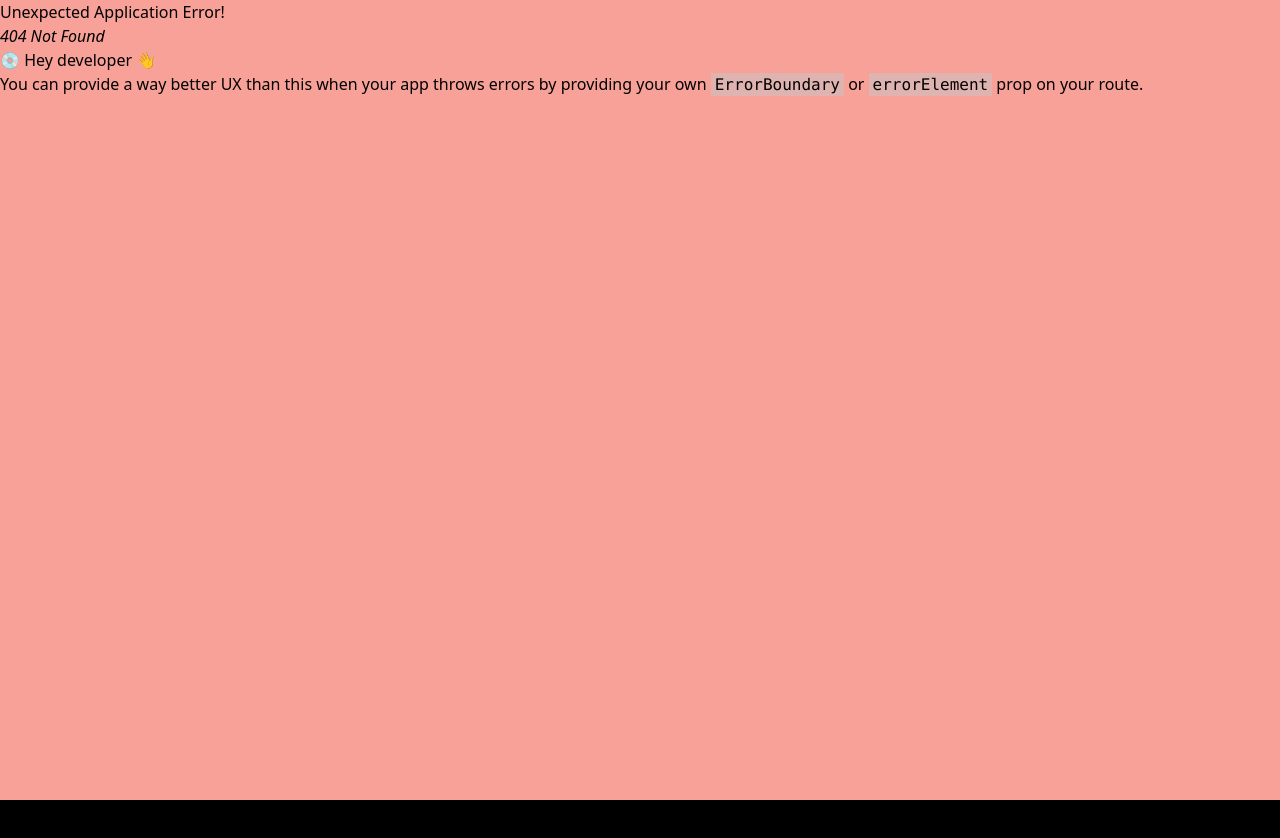
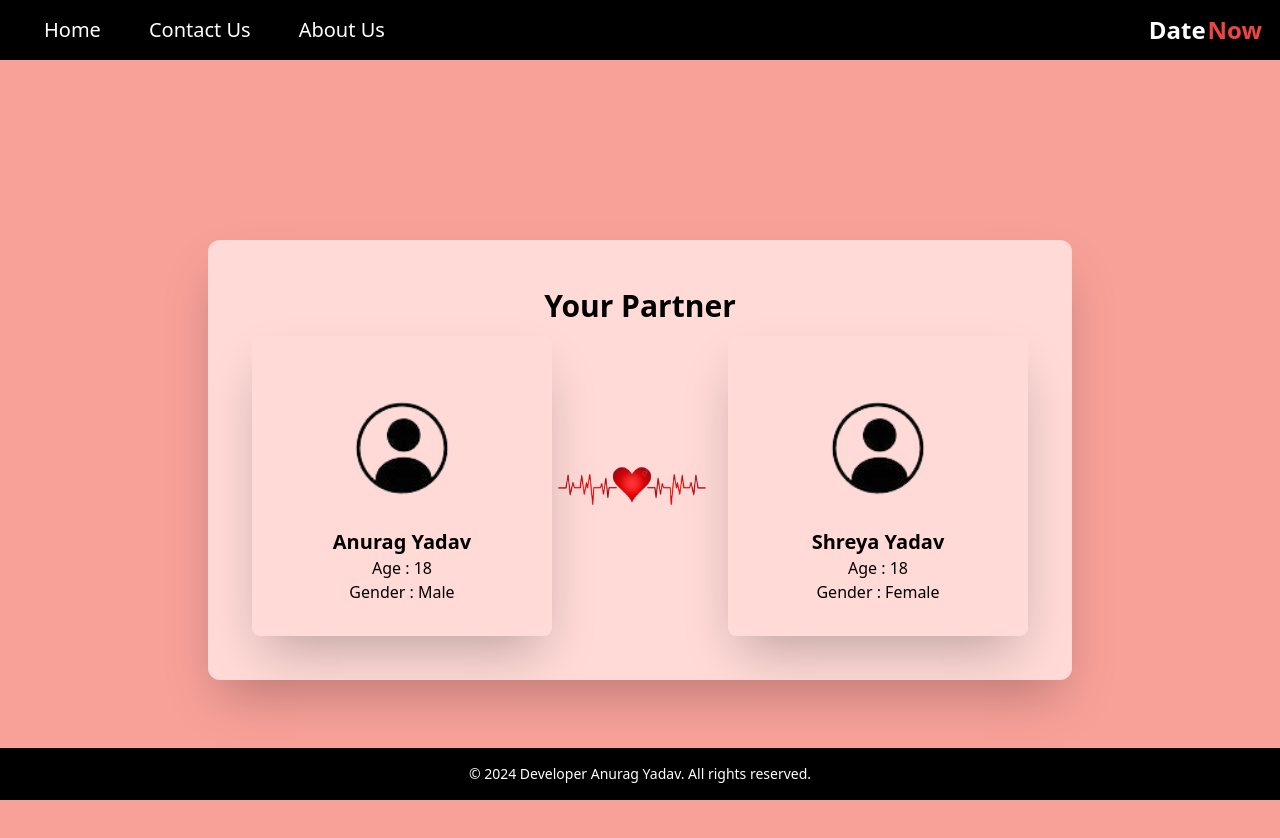
Before and after one commit to lokesh0921/DateNow, a React (Vite) app: page /match in a window 1280 px wide. Before the commit this address had no page. Shown: the top 838 px of the page. Before the commit the page ends 800 px from the top, so only its background shows below. Built offline with nearby package versions, Linux system fonts and the light colour scheme.

Commit message:
Match up page added

```diff
--- a/src/components/details/Details.jsx
+++ b/src/components/details/Details.jsx
@@ -1,10 +1,13 @@
 import React, { useEffect } from "react";
+import { useNavigate } from "react-router-dom";
 
 
 function Details() {
+  const navigate=useNavigate();
 
-  const callalert = () => {
-    alert("The site is under construction. Please wait...!");
+  const pressed = () => {
+    // alert("The site is under construction. Please wait...!");
+    navigate('/match');
   };
 
   return (
@@ -62,7 +65,7 @@ function Details() {
 
             <button
               type="submit"
-              onClick={callalert}
+              onClick={pressed}
               className="md:w-32 bg-orange-700 hover:bg-blue-dark text-white font-bold py-3 px-6 rounded-lg mt-8 ml-auto hover:bg-orange-600 transition ease-in-out duration-300"
             >
               Find
--- a/src/components/home/Home.jsx
+++ b/src/components/home/Home.jsx
@@ -13,7 +13,6 @@ function Home() {
 
     const navigate = useNavigate();
     const press = () => {
-        sessionStorage.setItem("fromHome", "true");
         navigate('/details'); // Navigate to the /details route
     };
 
--- /dev/null
+++ b/src/components/match/Match.jsx
@@ -0,0 +1,34 @@
+import React from 'react'
+import img from './match.png'
+import profile from './profile.png'
+
+function Match() {
+  return (
+    <div className='h-screen w-full grid place-content-center mx-0 my-0'>
+        <div className=' bg-[#ffdad7] p-11 md:pt-12 pt-12 rounded-xl shadow-2xl mx-5 md:mx-0 max-h-[580px] overflow-auto'>
+            <div className='flex justify-center'>
+                <h1 className='text-3xl font-bold'>Your Partner</h1>
+            </div>
+            <div className='flex flex-col md:flex-row md:justify-between items-center mt-3'>
+                <div className=' sm:rounded-lg md:shadow-2xl h-[300px] w-[300px] flex flex-col items-center justify-center '>
+                    <img src={profile} alt='profile' className='rounded-full w-20 md:w-32' />
+                    <h1 className='font-semibold text-xl'>Anurag Yadav</h1>
+                    <h2 className='font-medium text-base'>Age : 18</h2>
+                    <h2 className='font-medium text-base'>Gender : Male</h2>
+                </div>
+                <div className='my-0 md:my-0 w-44'>
+                    <img src={img} alt="Match" className='w-40 h-40 object-cover rounded-full'/>
+                </div>
+                <div className=' sm:rounded-lg md:shadow-2xl h-[300px] w-[300px] flex flex-col items-center justify-center'>
+                    <img src={profile} alt='profile' className='rounded-full w-20 md:w-32' />
+                    <h1 className='font-semibold text-xl'>Shreya Yadav</h1>
+                    <h2 className='font-medium text-base'>Age : 18</h2>
+                    <h2 className='font-medium text-base'>Gender : Female</h2>
+                </div>
+            </div>
+        </div>
+    </div>
+  )
+}
+
+export default Match
--- a/src/components/navbar/Navbar.jsx
+++ b/src/components/navbar/Navbar.jsx
@@ -3,7 +3,7 @@ import { NavLink } from "react-router-dom";
 
 function Navbar() {
   return (
-    <div className="bg-black w-full h-[60px] left-0 flex items-center px-4 right-0 top-0 text-sm  md:text-lg">
+    <div className="bg-black w-full h-[60px] left-0 flex items-center px-4 right-0 top-0 text-base  md:text-xl">
       <ul className="flex items-center text-white space-x-10 ml-6 w-full">
         <li className="relative group">
           <NavLink
--- a/src/main.jsx
+++ b/src/main.jsx
@@ -8,14 +8,15 @@ import About from './components/about/About.jsx'
 import Contact from './components/contact/Contact.jsx'
 import Home from './components/home/Home.jsx'
 import Details from './components/details/Details.jsx'
+import Match from './components/match/Match.jsx'
 
 const router=createBrowserRouter(
   createRoutesFromElements(
     <Route path='/' element={<Layout/>}>
-      <Route path='' element={<Home />} >
-      </Route>
+      <Route path='' element={<Home />} />
 {/* </Route> */}
       <Route path='details' element={<Details />} />
+      <Route path='match' element={<Match/>}/>
       <Route path='about' element={<About />} />
       <Route path='contact' element={<Contact />} />
 
```
Also changed, not shown: src/components/match/match.png (added), src/components/match/profile.png (added).
